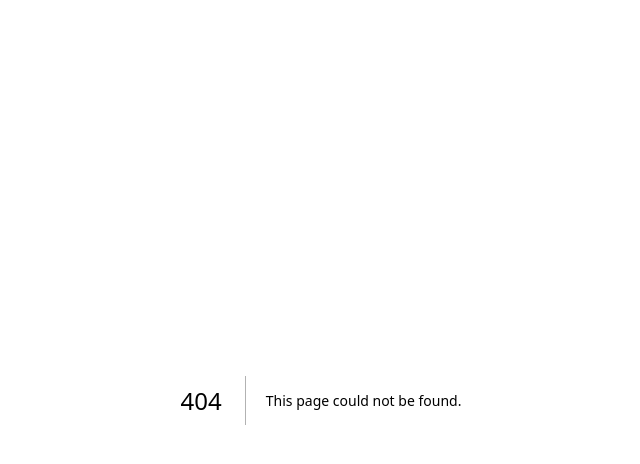
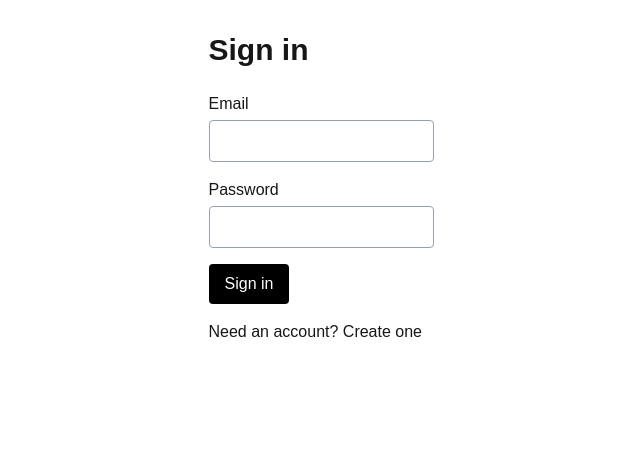
Before and after one commit to DanielDimitrov123/Mini-Booking-App, a Next.js app in the folder task_mini-booking-app/: page /login in a window 1280 px wide. Before the commit this address had no page. Shown: the top 464 px of the page, without its empty margins (319-959 px from the left). Built offline with nearby package versions, Linux system fonts and the light colour scheme.

Commit message:
Adding login page

```diff
--- /dev/null
+++ b/task_mini-booking-app/app/login/page.tsx
@@ -0,0 +1,92 @@
+"use client";
+
+import { useState, type FormEvent } from "react";
+import { useRouter } from "next/navigation";
+import { signIn } from "next-auth/react";
+
+export default function LoginPage() {
+  const router = useRouter();
+  const [email, setEmail] = useState("");
+  const [password, setPassword] = useState("");
+  const [error, setError] = useState("");
+  const [submitting, setSubmitting] = useState(false);
+
+  async function handleSubmit(event: FormEvent<HTMLFormElement>) {
+    event.preventDefault();
+    setError("");
+    setSubmitting(true);
+
+    try {
+      const result = await signIn("credentials", {
+        email,
+        password,
+        redirect: false,
+        redirectTo: "/my-bookings",
+      });
+
+      if (result?.error) {
+        setError("Email or password is incorrect.");
+        return;
+      }
+
+      router.push("/my-bookings");
+      router.refresh();
+    } catch {
+      setError("Could not sign in. Please try again.");
+    } finally {
+      setSubmitting(false);
+    }
+  }
+
+  return (
+    <main className="mx-auto max-w-md p-8">
+      <h1 className="text-3xl font-semibold">Sign in</h1>
+
+      <form onSubmit={handleSubmit} className="mt-6 space-y-4">
+        <div>
+          <label htmlFor="email" className="block font-medium">
+            Email
+          </label>
+          <input
+            id="email"
+            type="email"
+            required
+            autoComplete="email"
+            value={email}
+            onChange={(event) => setEmail(event.target.value)}
+            className="mt-1 w-full rounded border border-gray-400 p-2"
+          />
+        </div>
+
+        <div>
+          <label htmlFor="password" className="block font-medium">
+            Password
+          </label>
+          <input
+            id="password"
+            type="password"
+            required
+            autoComplete="current-password"
+            value={password}
+            onChange={(event) => setPassword(event.target.value)}
+            className="mt-1 w-full rounded border border-gray-400 p-2"
+          />
+        </div>
+
+        {error && <p role="alert">{error}</p>}
+
+        <button
+          type="submit"
+          disabled={submitting}
+          className="rounded bg-black px-4 py-2 text-white disabled:opacity-50"
+        >
+          {submitting ? "Signing in…" : "Sign in"}
+        </button>
+      </form>
+
+      <p className="mt-4">
+        Need an account? <a href="/register">Create one</a>
+      </p>
+    </main>
+  );
+}
```
